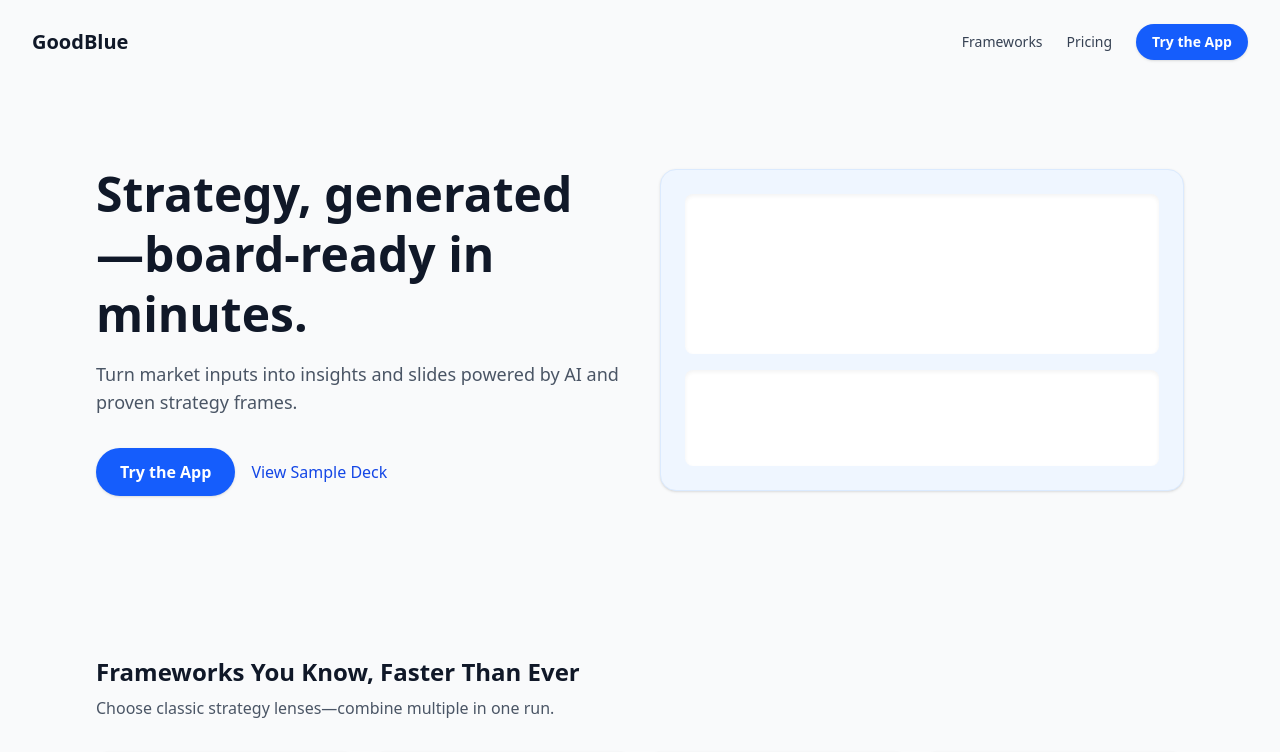
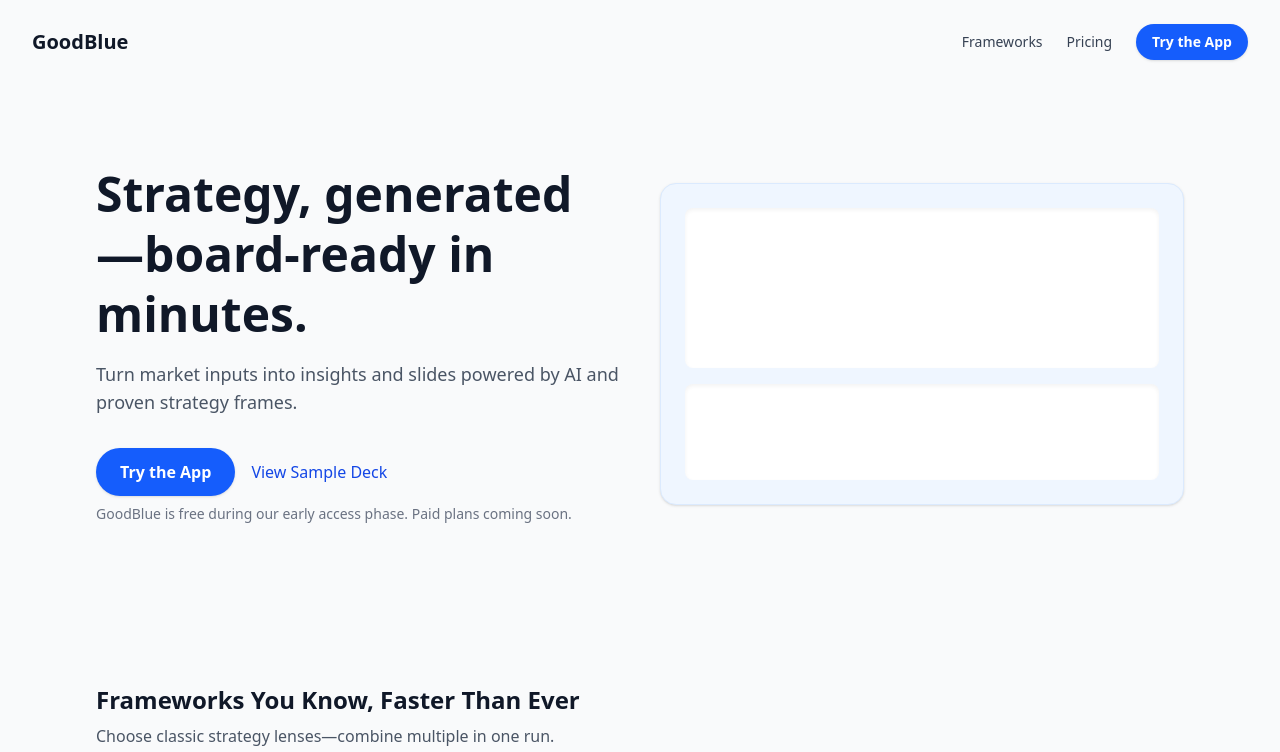
Before and after one commit to goodblue71-Strat/goodblue-web, a Next.js app: page / in a window 1280 px wide. Shown: the top 752 px of the page. Built offline with nearby package versions, Linux system fonts and the light colour scheme.

Commit message:
Update page.tsx

```diff
--- a/app/page.tsx
+++ b/app/page.tsx
@@ -34,6 +34,9 @@ export default function Home() {
                 View Sample Deck
               </a>
             </div>
+            <p className="text-sm text-gray-500 mt-2">
+                GoodBlue is free during our early access phase. Paid plans coming soon.
+            </p>
           </div>
 
           {/* simple placeholder illustration */}
```
